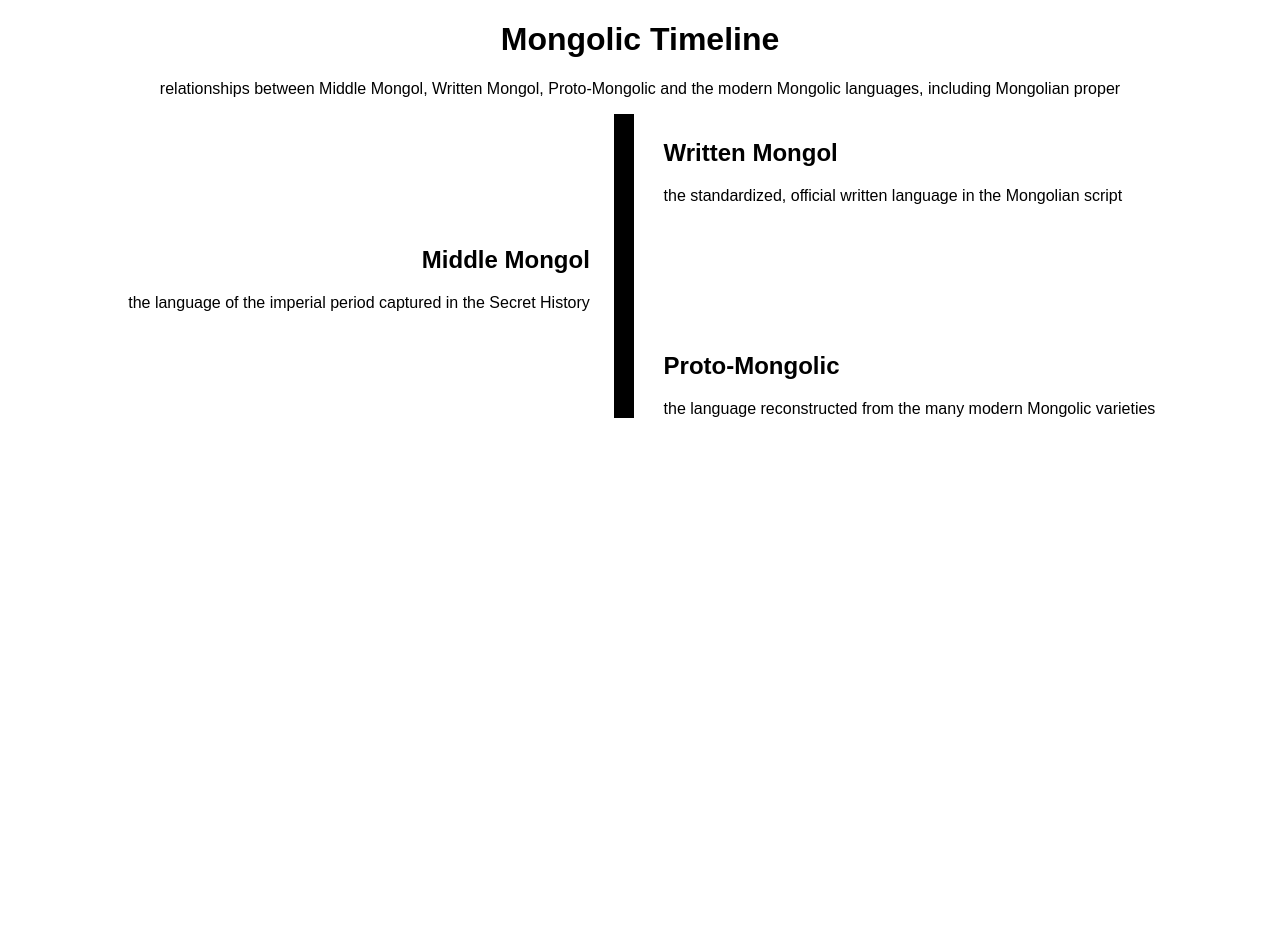
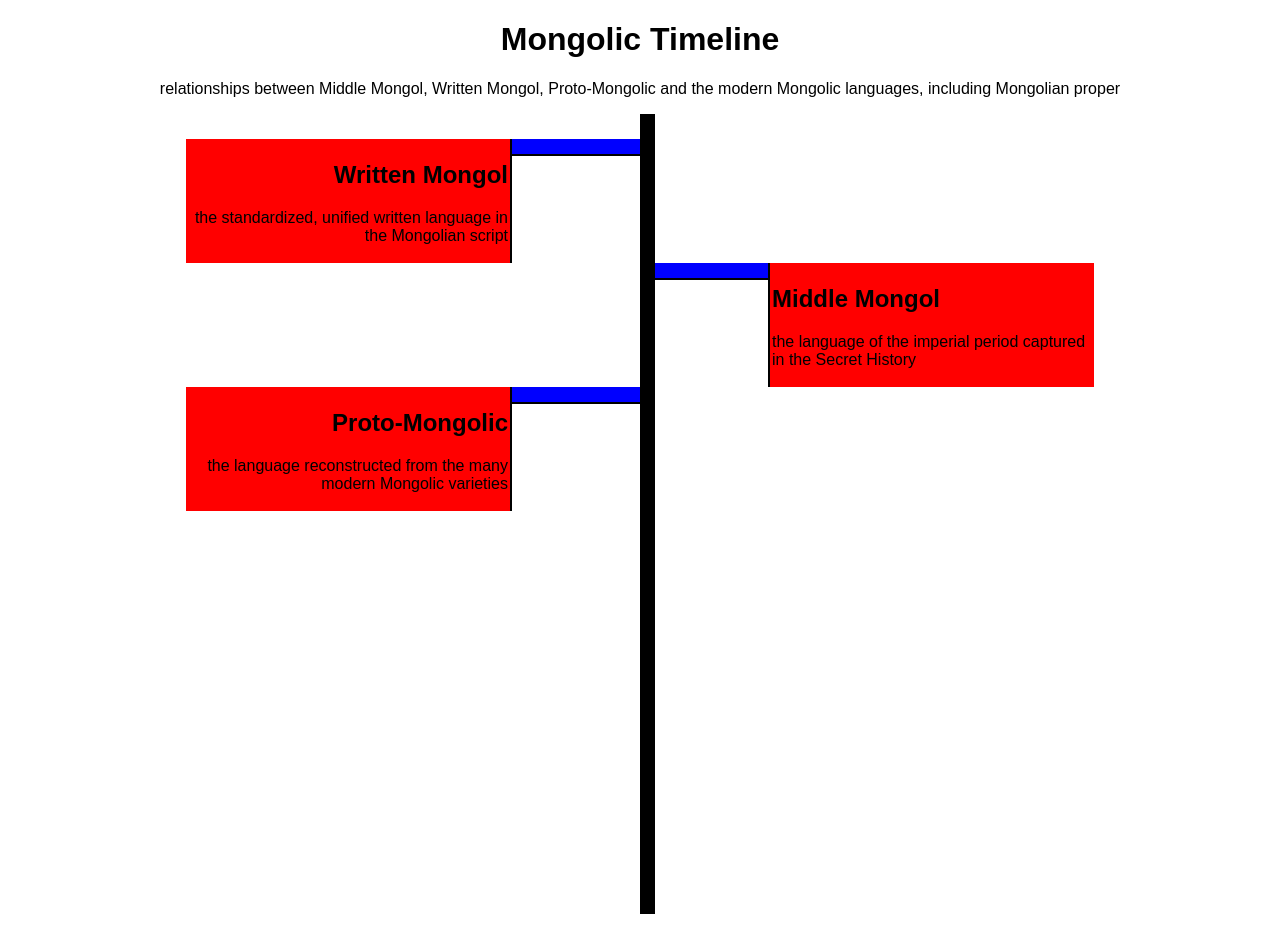
Before and after one commit to Botmasher/mongolic-timeline, a React (Create React App) app: page / in a window 1280 px wide. Before the commit the page ends 800 px from the top, so only its background shows below. Built offline with nearby package versions, Linux system fonts and the light colour scheme; the HTML template or start-up script is replaced by a standard one.

Commit message:
Set up and style the timeline nodes

```diff
--- a/public/index.html
+++ b/public/index.html
@@ -19,7 +19,7 @@
       work correctly both with client-side routing and a non-root public URL.
       Learn how to configure a non-root public URL by running `npm run build`.
     -->
-    <title>React App</title>
+    <title>Mongolic Linguistics Timeline</title>
   </head>
   <body>
     <noscript>
--- a/src/App.css
+++ b/src/App.css
@@ -2,27 +2,70 @@
   text-align: center;
 }
 
-.App-logo {
-  animation: App-logo-spin infinite 20s linear;
-  height: 80px;
+.timeline {
+  position: absolute;
+  width: 100%;
+  height: 102%;
 }
 
-.App-header {
-  background-color: #222;
-  height: 150px;
-  padding: 20px;
-  color: white;
+.timeline-base {
+  position: absolute;
+  background-color: black;
+  width: 15px;
+  height: 98%;
+  left: 50%;
 }
 
-.App-title {
-  font-size: 1.5em;
+.timeline-nodes {
+  margin-top: 2%;
 }
 
-.App-intro {
-  font-size: large;
+.timeline-node-left {
+  clear: both;
+  margin-right: 50%;
+  width: 50%;
+  text-align: right;
 }
 
-@keyframes App-logo-spin {
-  from { transform: rotate(0deg); }
-  to { transform: rotate(360deg); }
+.timeline-node-left .timeline-marker {
+  padding: 0;
+  margin: 0;
+  width: 20%;
+  float: right;
+  border-bottom: 2px black solid;
+  height: 15px;
+  background-color: blue;
 }
+
+.timeline-node-left .timeline-content {
+  width: 50%;
+  float: right;
+  border-right: 2px black solid;
+  padding: 2px;
+  background-color: red;
+}
+
+.timeline-node-right {
+  clear: both;
+  margin-left: 50%;
+  width: 50%;
+  text-align: left;
+}
+
+.timeline-node-right .timeline-marker {
+  padding: 0;
+  margin: 0;
+  width: 20%;
+  float: left;
+  border-bottom: 2px black solid;
+  height: 15px;
+  background-color: blue;
+}
+
+.timeline-node-right .timeline-content {
+  width: 50%;
+  float: left;
+  border-left: 2px black solid;
+  padding: 2px;
+  background-color: red;
+}
--- a/src/Timeline/index.js
+++ b/src/Timeline/index.js
@@ -1,32 +1,31 @@
 import React from 'react';
+import { TimelineNode } from '../TimelineNode';
 
 export const Timeline = () => (
   <div className="timeline">
 
     <div className="timeline-base"></div>
 
-    <div className="timeline-node">
-      <div className="timeline-marker"></div>
-      <div className="timeline-content-right">
-        <h2>Written Mongol</h2>
-        <p>the standardized, official written language in the Mongolian script</p>
-      </div>
-    </div>
+    <div className="timeline-nodes">
 
-    <div className="timeline-node">
-      <div className="timeline-marker"></div>
-      <div className="timeline-content-left">
-        <h2>Middle Mongol</h2>
-        <p>the language of the imperial period captured in the Secret History</p>
-      </div>
-    </div>
+      <TimelineNode
+        direction="left"
+        title="Written Mongol"
+        content="the standardized, unified written language in the Mongolian script"
+      />
 
-    <div className="timeline-node">
-      <div className="timeline-marker"></div>
-      <div className="timeline-content-right">
-        <h2>Proto-Mongolic</h2>
-        <p>the language reconstructed from the many modern Mongolic varieties</p>
-      </div>
+      <TimelineNode
+        direction="right"
+        title="Middle Mongol"
+        content="the language of the imperial period captured in the Secret History"
+      />
+
+      <TimelineNode
+        direction="left"
+        title="Proto-Mongolic"
+        content="the language reconstructed from the many modern Mongolic varieties"
+      />
+
     </div>
 
   </div>
--- /dev/null
+++ b/src/TimelineNode/index.js
@@ -0,0 +1,11 @@
+import React from 'react';
+
+export const TimelineNode = ({ direction, title, content }) => (
+	<div className={`timeline-node-${direction}`}>
+		<div className="timeline-marker"></div>
+		<div className="timeline-content">
+			<h2>{title}</h2>
+			<p>{content}</p>
+		</div>
+	</div>
+);
--- a/src/index.css
+++ b/src/index.css
@@ -3,34 +3,3 @@ body {
   padding: 0;
   font-family: sans-serif;
 }
-
-.timeline {
-	position: relative;
-	width: 96%;
-	height: 100%;
-}
-
-
-.timeline-base {
-	position: absolute;
-	background-color: black;
-	width: 20px;
-	height: 100%;
-	left: 50%;
-}
-
-.timeline-content-right {
-	margin-left: 54%;
-	text-align: justify;
-}
-
-.timeline-content-left {
-	margin-right: 52%;
-	text-align: right;
-}
-
-.timeline-marker {
-	color: blue;
-	width: 15px;
-	height: 5px;
-}
```
